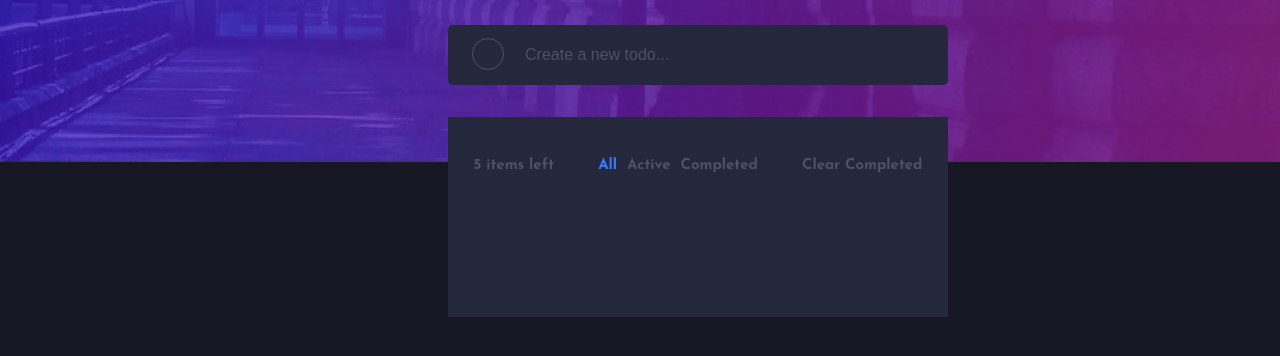
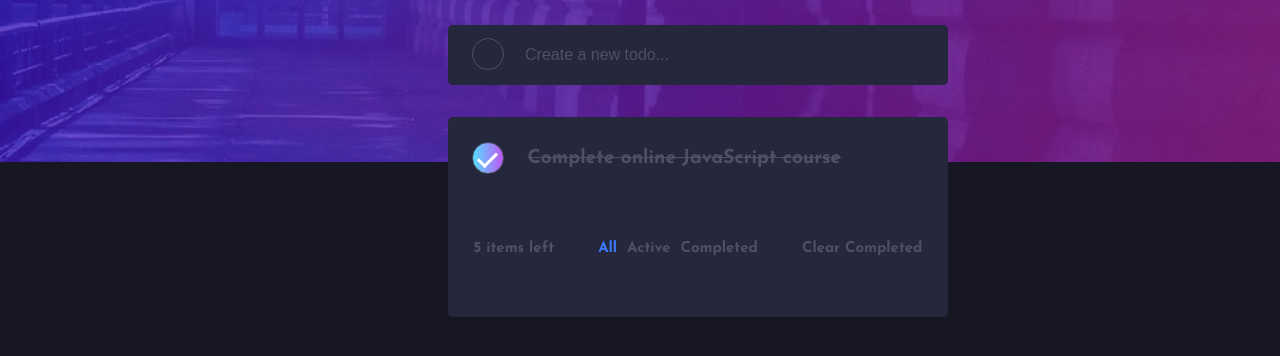
Before and after one commit to Francis-Frimpong/Todo-App, a plain HTML site: page index.html in a window 1280 px wide. Shown: the part 138-494 px from the top of the page. Drawn offline with Linux system fonts and the light colour scheme.

Commit message:
done with  the list layout

```diff
--- a/index.html
+++ b/index.html
@@ -37,7 +37,15 @@
       />
 
       <div class="todo-list">
-        <div class="list"></div>
+        <div class="list">
+          <div class="list-checkbox">
+            <label class="custom-checkbox">
+              <input type="checkbox" checked />
+              <span class="checkmark"></span>
+            </label>
+            <h2 class="text">Complete online JavaScript course</h2>
+          </div>
+        </div>
         <div class="tabs">
           <h3 class="item-left">5 items left</h3>
 
--- a/style.css
+++ b/style.css
@@ -87,6 +87,7 @@ html {
   background-color: hsl(235, 24%, 19%);
   height: 200px;
   margin-top: 2em;
+  border-radius: 5px;
 }
 
 .tabs {
@@ -107,3 +108,65 @@ html {
 .active-button {
   color: hsl(220, 98%, 61%);
 }
+
+.custom-checkbox {
+  display: inline-block;
+  position: relative;
+  cursor: pointer;
+  width: 30px;
+  height: 30px;
+  align-self: center;
+}
+.list-checkbox {
+  display: flex;
+  align-items: center;
+  gap: 12px;
+  padding: 1em 1.5em;
+}
+
+.list-checkbox > .text {
+  color: hsl(233, 14%, 35%);
+  font-size: 1.2rem;
+  line-height: 1;
+  margin-left: 0.7em;
+  text-decoration: line-through;
+}
+
+.custom-checkbox input {
+  opacity: 0;
+  width: 0;
+  height: 0;
+}
+
+.checkmark {
+  position: absolute;
+  top: -2px;
+  left: 0;
+  height: 30px;
+  width: 30px;
+  border: 1px solid hsl(233, 14%, 35%);
+  border-radius: 50%;
+  transition: background 0.3s ease;
+}
+
+/* When checkbox is checked */
+.custom-checkbox input:checked + .checkmark {
+  background: linear-gradient(
+    to right,
+    hsl(192, 100%, 67%),
+    hsl(280, 87%, 65%)
+  );
+}
+
+/* Optional: Add a check icon (tick mark) */
+.custom-checkbox input:checked + .checkmark::after {
+  content: "";
+  position: absolute;
+  left: 9px;
+  top: 5px;
+  width: 8px;
+  height: 16px;
+  border: solid white;
+  border-width: 0 3px 3px 0;
+  transform: rotate(45deg);
+}
```
